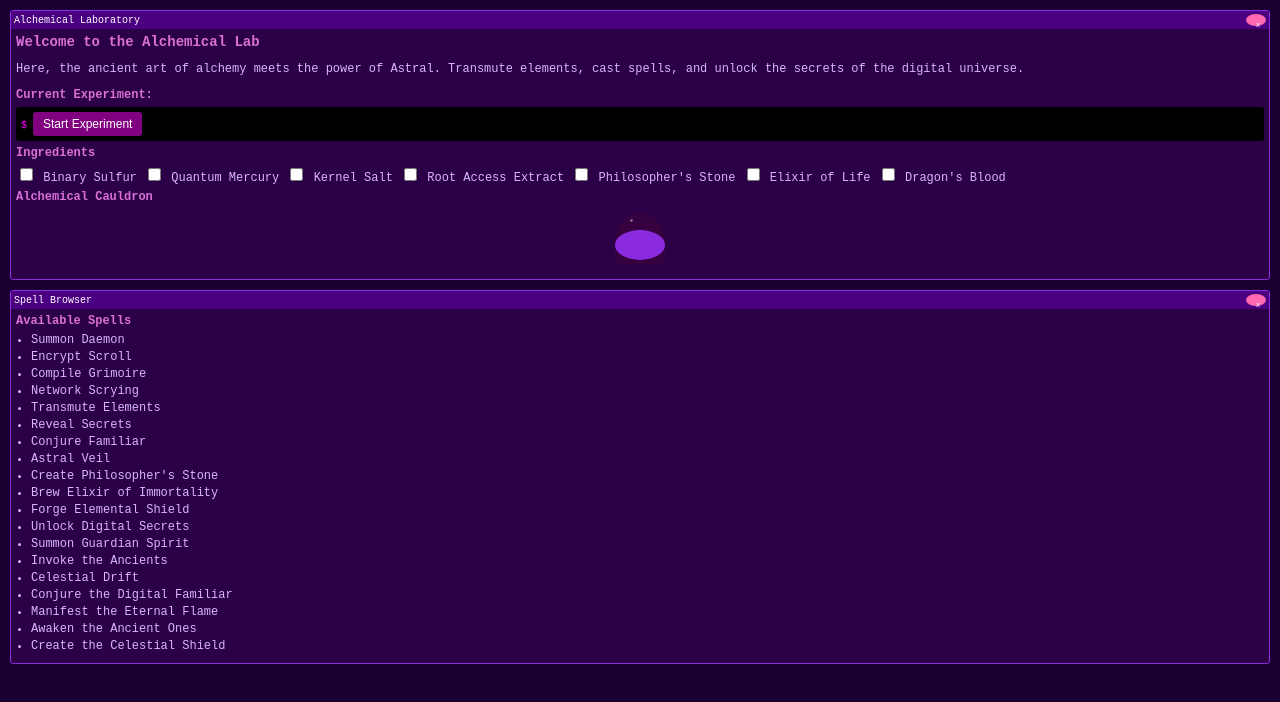
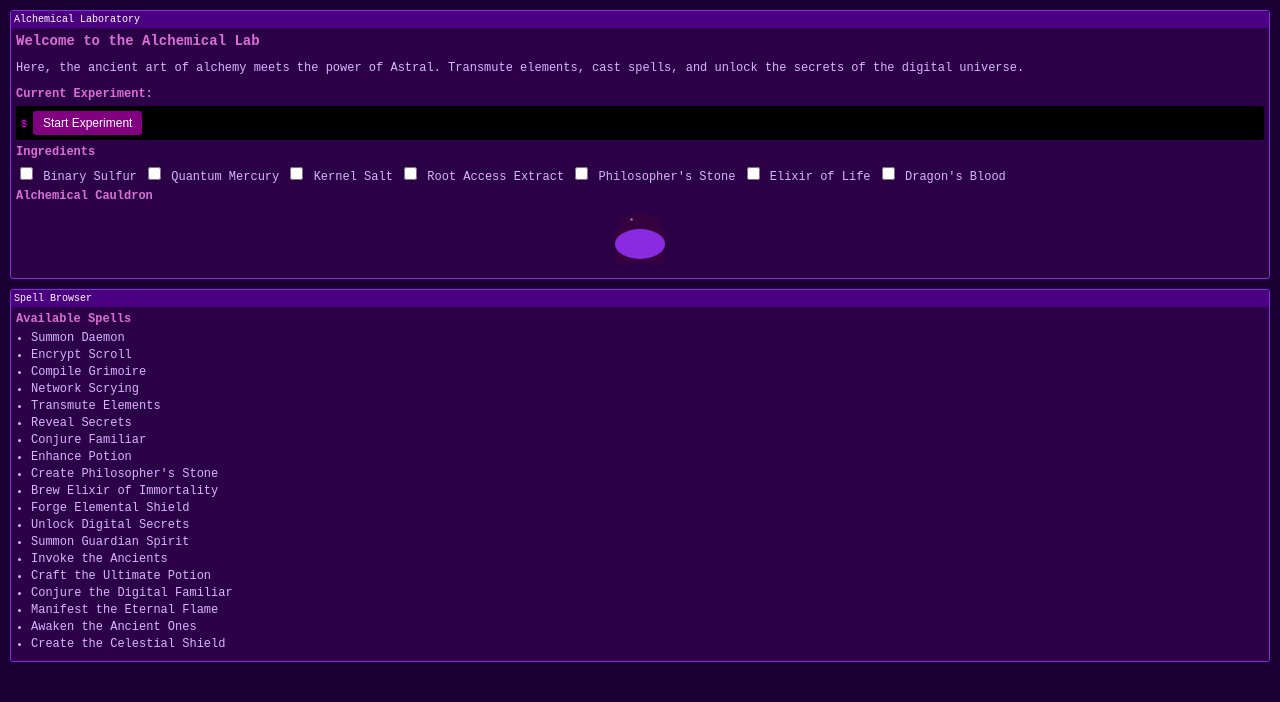
Before and after one commit to madperfct/astralos, a plain HTML site: page alchemicallab.html in a window 1280 px wide. Drawn offline with Linux system fonts and the light colour scheme.

Commit message:
Update alchemicallab.html

```diff
--- a/alchemicallab.html
+++ b/alchemicallab.html
@@ -136,7 +136,7 @@
     <div class="window">
       <div class="title-bar">
         <span>Alchemical Laboratory</span>
-        <button class="close-button">x</button>
+        <!--<button class="close-button">x</button>-->
       </div>
       <h1>Welcome to the Alchemical Lab</h1>
       <p>Here, the ancient art of alchemy meets the power of Astral. Transmute elements, cast spells, and unlock the secrets of the digital universe.</p>
@@ -170,7 +170,7 @@
     <div class="window">
       <div class="title-bar">
         <span>Spell Browser</span>
-        <button class="close-button">x</button>
+        <!--<button class="close-button">x</button>-->
       </div>
       <h2>Available Spells</h2>
       <ul>
@@ -181,14 +181,14 @@
         <li>Transmute Elements</li>
         <li>Reveal Secrets</li>
         <li>Conjure Familiar</li>
-        <li>Astral Veil</li>
+        <li>Enhance Potion</li>
         <li>Create Philosopher's Stone</li> <!-- New spell -->
         <li>Brew Elixir of Immortality</li> <!-- New spell -->
         <li>Forge Elemental Shield</li> <!-- New spell -->
         <li>Unlock Digital Secrets</li> <!-- New spell -->
         <li>Summon Guardian Spirit</li> <!-- New spell -->
         <li>Invoke the Ancients</li> <!-- New spell -->
-        <li>Celestial Drift</li> <!-- New spell -->
+        <li>Craft the Ultimate Potion</li> <!-- New spell -->
         <li>Conjure the Digital Familiar</li> <!-- New spell -->
         <li>Manifest the Eternal Flame</li> <!-- New spell -->
         <li>Awaken the Ancient Ones</li> <!-- New spell -->
@@ -244,14 +244,14 @@
           "Binary Sulfur, Kernel Salt": "Transmute Elements",
           "Root Access Extract, Elixir of Life": "Reveal Secrets",
           "Quantum Mercury, Dragon's Blood": "Conjure Familiar",
-          "Philosopher's Stone, Kernel Salt": "Astral Veil",
+          "Philosopher's Stone, Kernel Salt": "Enhance Potion",
           "Binary Sulfur, Kernel Salt, Quantum Mercury": "Create Philosopher's Stone", // New combinations
           "Root Access Extract, Dragon's Blood, Elixir of Life": "Brew Elixir of Immortality",
           "Quantum Mercury, Kernel Salt, Binary Sulfur": "Forge Elemental Shield",
           "Philosopher's Stone, Quantum Mercury, Root Access Extract": "Unlock Digital Secrets",
           "Dragon's Blood, Kernel Salt, Elixir of Life": "Summon Guardian Spirit",
           "Binary Sulfur, Dragon's Blood, Quantum Mercury": "Invoke the Ancients",
-          "Kernel Salt, Philosopher's Stone, Elixir of Life": "Celestial Drift",
+          "Kernel Salt, Philosopher's Stone, Elixir of Life": "Craft the Ultimate Potion",
           "Root Access Extract, Binary Sulfur, Quantum Mercury": "Conjure the Digital Familiar",
           "Philosopher's Stone, Dragon's Blood, Quantum Mercury": "Manifest the Eternal Flame",
           "Elixir of Life, Kernel Salt, Root Access Extract": "Awaken the Ancient Ones",
```
